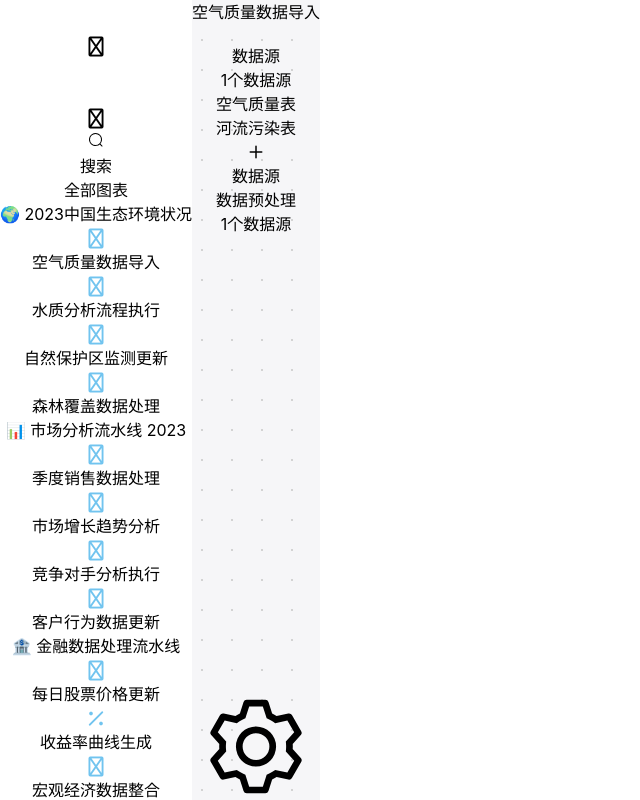
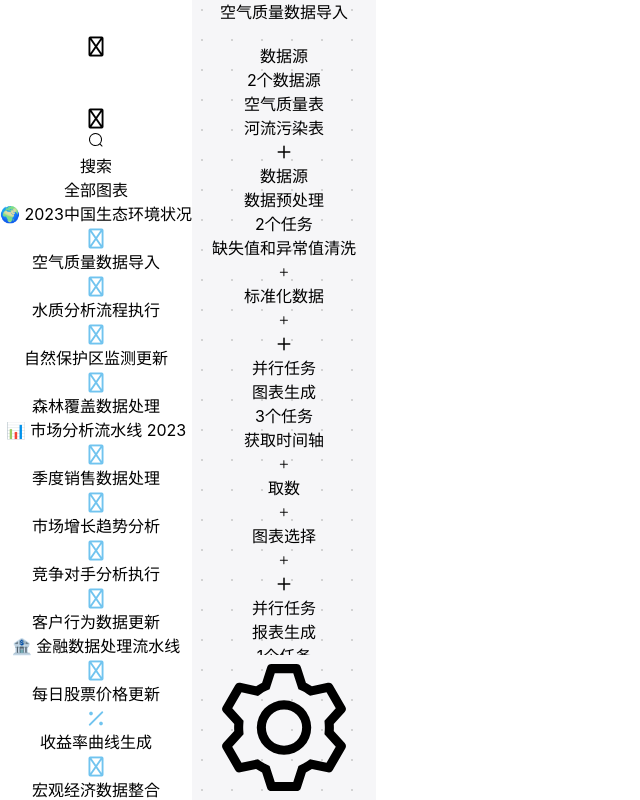
Before and after one commit to TECNB/ai-report-assistant-frontend, a Vue app: page / in a window 1280 px wide. Both pictures are taken after a click on the element 250 px from the left and 118 px from the top of the page. Shown: the whole page, without its empty margins (0-640 px from the left). Built offline with nearby package versions, Linux system fonts and the light colour scheme.

Commit message:
feat(MainPipeline.vue):完成主要步骤的界面

```diff
--- a/src/components/MainPipeline.vue
+++ b/src/components/MainPipeline.vue
@@ -18,7 +18,7 @@
                         <div class="w-72 h-16 flex justify-between items-center bg-gray-200 opacity-80 p-3">
                             <div class="flex flex-col justify-center items-start">
                                 <p class="font-bold">数据源</p>
-                                <p>1个数据源</p>
+                                <p>2个数据源</p>
                             </div>
                             <div class="flex justify-center items-center gap-4">
                                 <i class="fa-light fa-pen"></i>
@@ -35,7 +35,8 @@
                     <!-- 主要部分 -->
                     <div class="w-72 h-[800px] border-r-2 border-gray-500 border-dashed translate-x-7 p-5">
                         <div class="-translate-x-7">
-                            <div class="flex flex-col bg-white p-5 border-4 border-transparent cursor-pointer rounded-xl shadow-lg hover:border-gray-300">
+                            <div
+                                class="flex flex-col bg-white p-5 border-4 border-transparent cursor-pointer rounded-xl shadow-lg hover:border-gray-300">
                                 <div class="text-left">
                                     <p class="font-bold">空气质量表</p>
                                 </div>
@@ -47,7 +48,8 @@
                                 </div>
                             </div>
 
-                            <div class="flex flex-col bg-white p-5 border-4 border-transparent cursor-pointer rounded-xl shadow-lg mt-5 hover:border-gray-300">
+                            <div
+                                class="flex flex-col bg-white p-5 border-4 border-transparent cursor-pointer rounded-xl shadow-lg mt-5 hover:border-gray-300">
                                 <div class="text-left">
                                     <p class="font-bold">河流污染表</p>
                                 </div>
@@ -65,45 +67,190 @@
                                     <i class="fa-regular fa-plus"></i>
                                     <p class="font-bold opacity-100">数据源</p>
                                 </div>
-                                <div class="">
-                                    <p></p>
-                                </div>
-                                <div class="">
-
-                                </div>
                             </div>
-
-
                         </div>
-
-
                     </div>
                 </div>
 
-                <div class="h-[300px]">
-                    <!-- 数据预处理 -->
+                <!-- 数据预处理 -->
+                <div class="flex flex-col justify-start items-center gap-2">
+                    <!-- 头部 -->
                     <div class="flex justify-center items-center relative cursor-pointer">
                         <!-- Arrow tail -->
-                        <div class="absolute top-0 -left-3 w-3 h-16 bg-gray-200"
-                            style="clip-path: polygon(0 0, 100% 0, 100% 100%, 0 100%, 50% 50%);"></div>
+                        <div class="absolute top-0 -left-3 w-3 h-16 bg-gray-200 opacity-80"></div>
 
                         <!-- Main body -->
-                        <div class="w-72 h-16 flex justify-between items-center bg-gray-200  p-3">
+                        <div class="w-72 h-16 flex justify-between items-center bg-gray-200 opacity-80 p-3">
                             <div class="flex flex-col justify-center items-start">
                                 <p class="font-bold">数据预处理</p>
-                                <p>1个数据源</p>
+                                <p>2个任务</p>
                             </div>
                             <div class="flex justify-center items-center gap-4">
                                 <i class="fa-light fa-pen"></i>
                                 <i class="fa-light fa-copy"></i>
                                 <i class="fa-light fa-trash"></i>
                             </div>
-
                         </div>
 
                         <!-- Arrow head -->
-                        <div class="absolute top-0 -right-5 w-5 h-16 bg-gray-200"
+                        <div class="absolute top-0 -right-5 w-5 h-16 bg-gray-200 opacity-80"
                             style="clip-path: polygon(0 0%, 100% 50%, 0 100%);"></div>
+                    </div>
+
+                    <!-- 主要部分 -->
+                    <div class="w-72 h-[800px] border-r-2 border-gray-500 border-dashed translate-x-7 p-5">
+                        <div class="-translate-x-7">
+                            <div
+                                class="relative flex flex-col bg-white p-3 border-4 border-transparent cursor-pointer rounded-xl shadow-lg hover:border-gray-300">
+                                <div class="text-left">
+                                    <p class="font-bold">缺失值和异常值清洗</p>
+                                </div>
+                                <div
+                                    class="w-4 h-4 absolute left-28 -bottom-3 flex justify-center items-center rounded-xl bg-white shadow-[0_2px_6px_0_rgba(37,43,58,0.4)]">
+                                    <i class="fa-regular fa-plus fa-2xs"></i>
+                                </div>
+                            </div>
+
+
+                            <div
+                                class="relative flex flex-col bg-white p-3 border-4 border-transparent cursor-pointer rounded-xl shadow-lg mt-5 hover:border-gray-300">
+                                <div class="text-left">
+                                    <p class="font-bold">标准化数据</p>
+                                </div>
+                                <div
+                                    class="w-4 h-4 absolute left-28 -bottom-3 flex justify-center items-center rounded-xl bg-white shadow-[0_2px_6px_0_rgba(37,43,58,0.4)]">
+                                    <i class="fa-regular fa-plus fa-2xs"></i>
+                                </div>
+                            </div>
+
+                            <div
+                                class="flex flex-col bg-white p-2 border-4 border-transparent cursor-pointer rounded-xl shadow-md mt-5 hover:shadow-lg">
+                                <div class="flex justify-center items-center gap-2" @click="showSetting">
+                                    <i class="fa-regular fa-plus"></i>
+                                    <p class="font-bold opacity-100">并行任务</p>
+                                </div>
+                            </div>
+                        </div>
+                    </div>
+                </div>
+
+                <!-- 图表生成 -->
+                <div class="flex flex-col justify-start items-center gap-2">
+                    <!-- 头部 -->
+                    <div class="flex justify-center items-center relative cursor-pointer">
+                        <!-- Arrow tail -->
+                        <div class="absolute top-0 -left-3 w-3 h-16 bg-gray-200 opacity-80"></div>
+
+                        <!-- Main body -->
+                        <div class="w-72 h-16 flex justify-between items-center bg-gray-200 opacity-80 p-3">
+                            <div class="flex flex-col justify-center items-start">
+                                <p class="font-bold">图表生成</p>
+                                <p>3个任务</p>
+                            </div>
+                            <div class="flex justify-center items-center gap-4">
+                                <i class="fa-light fa-pen"></i>
+                                <i class="fa-light fa-copy"></i>
+                                <i class="fa-light fa-trash"></i>
+                            </div>
+                        </div>
+
+                        <!-- Arrow head -->
+                        <div class="absolute top-0 -right-5 w-5 h-16 bg-gray-200 opacity-80"
+                            style="clip-path: polygon(0 0%, 100% 50%, 0 100%);"></div>
+                    </div>
+
+                    <!-- 主要部分 -->
+                    <div class="w-72 h-[800px] border-r-2 border-gray-500 border-dashed translate-x-7 p-5">
+                        <div class="-translate-x-7">
+                            <div
+                                class="relative flex flex-col bg-white p-3 border-4 border-transparent cursor-pointer rounded-xl shadow-lg hover:border-gray-300">
+                                <div class="text-left">
+                                    <p class="font-bold">获取时间轴</p>
+                                </div>
+                                <div
+                                    class="w-4 h-4 absolute left-28 -bottom-3 flex justify-center items-center rounded-xl bg-white shadow-[0_2px_6px_0_rgba(37,43,58,0.4)]">
+                                    <i class="fa-regular fa-plus fa-2xs"></i>
+                                </div>
+                            </div>
+                            <div
+                                class="relative flex flex-col bg-white p-3 border-4 border-transparent cursor-pointer rounded-xl shadow-lg mt-5 hover:border-gray-300">
+                                <div class="text-left">
+                                    <p class="font-bold">取数</p>
+                                </div>
+                                <div
+                                    class="w-4 h-4 absolute left-28 -bottom-3 flex justify-center items-center rounded-xl bg-white shadow-[0_2px_6px_0_rgba(37,43,58,0.4)]">
+                                    <i class="fa-regular fa-plus fa-2xs"></i>
+                                </div>
+                            </div>
+                            <div
+                                class="relative flex flex-col bg-white p-3 border-4 border-transparent cursor-pointer rounded-xl shadow-lg mt-5 hover:border-gray-300">
+                                <div class="text-left">
+                                    <p class="font-bold">图表选择</p>
+                                </div>
+                                <div
+                                    class="w-4 h-4 absolute left-28 -bottom-3 flex justify-center items-center rounded-xl bg-white shadow-[0_2px_6px_0_rgba(37,43,58,0.4)]">
+                                    <i class="fa-regular fa-plus fa-2xs"></i>
+                                </div>
+                            </div>
+
+                            <div
+                                class="flex flex-col bg-white p-2 border-4 border-transparent cursor-pointer rounded-xl shadow-md mt-5 hover:shadow-lg">
+                                <div class="flex justify-center items-center gap-2" @click="showSetting">
+                                    <i class="fa-regular fa-plus"></i>
+                                    <p class="font-bold opacity-100">并行任务</p>
+                                </div>
+                            </div>
+                        </div>
+                    </div>
+                </div>
+
+                <!-- 图表生成 -->
+                <div class="flex flex-col justify-start items-center gap-2">
+                    <!-- 头部 -->
+                    <div class="flex justify-center items-center relative cursor-pointer">
+                        <!-- Arrow tail -->
+                        <div class="absolute top-0 -left-3 w-3 h-16 bg-gray-200 opacity-80"></div>
+
+                        <!-- Main body -->
+                        <div class="w-72 h-16 flex justify-between items-center bg-gray-200 opacity-80 p-3">
+                            <div class="flex flex-col justify-center items-start">
+                                <p class="font-bold">报表生成</p>
+                                <p>1个任务</p>
+                            </div>
+                            <div class="flex justify-center items-center gap-4">
+                                <i class="fa-light fa-pen"></i>
+                                <i class="fa-light fa-copy"></i>
+                                <i class="fa-light fa-trash"></i>
+                            </div>
+                        </div>
+
+                        <!-- Arrow head -->
+                        <div class="absolute top-0 -right-5 w-5 h-16 bg-gray-200 opacity-80"
+                            style="clip-path: polygon(0 0%, 100% 50%, 0 100%);"></div>
+                    </div>
+
+                    <!-- 主要部分 -->
+                    <div class="w-72 h-[800px] border-r-2 border-gray-500 border-dashed translate-x-7 p-5">
+                        <div class="-translate-x-7">
+                            <div
+                                class="relative flex flex-col bg-white p-3 border-4 border-transparent cursor-pointer rounded-xl shadow-lg hover:border-gray-300">
+                                <div class="text-left">
+                                    <p class="font-bold">输出文件类型选择</p>
+                                </div>
+                                <div
+                                    class="w-4 h-4 absolute left-28 -bottom-3 flex justify-center items-center rounded-xl bg-white shadow-[0_2px_6px_0_rgba(37,43,58,0.4)]">
+                                    <i class="fa-regular fa-plus fa-2xs"></i>
+                                </div>
+                            </div>
+
+                            <div
+                                class="flex flex-col bg-white p-2 border-4 border-transparent cursor-pointer rounded-xl shadow-md mt-5 hover:shadow-lg">
+                                <div class="flex justify-center items-center gap-2" @click="showSetting">
+                                    <i class="fa-regular fa-plus"></i>
+                                    <p class="font-bold opacity-100">并行任务</p>
+                                </div>
+                            </div>
+                        </div>
                     </div>
                 </div>
 
@@ -115,7 +262,7 @@
 
         <Setting :ifShow="settingVisible" @updateIfShow="updateSettingVisible" />
         <!-- 遮罩层 -->
-        <MaskLayer :ifShow="settingVisible" backgroundColor="rgba(0, 0, 0, 0.4)"/>
+        <MaskLayer :ifShow="settingVisible" backgroundColor="rgba(0, 0, 0, 0.4)" />
     </div>
 </template>
 
```
